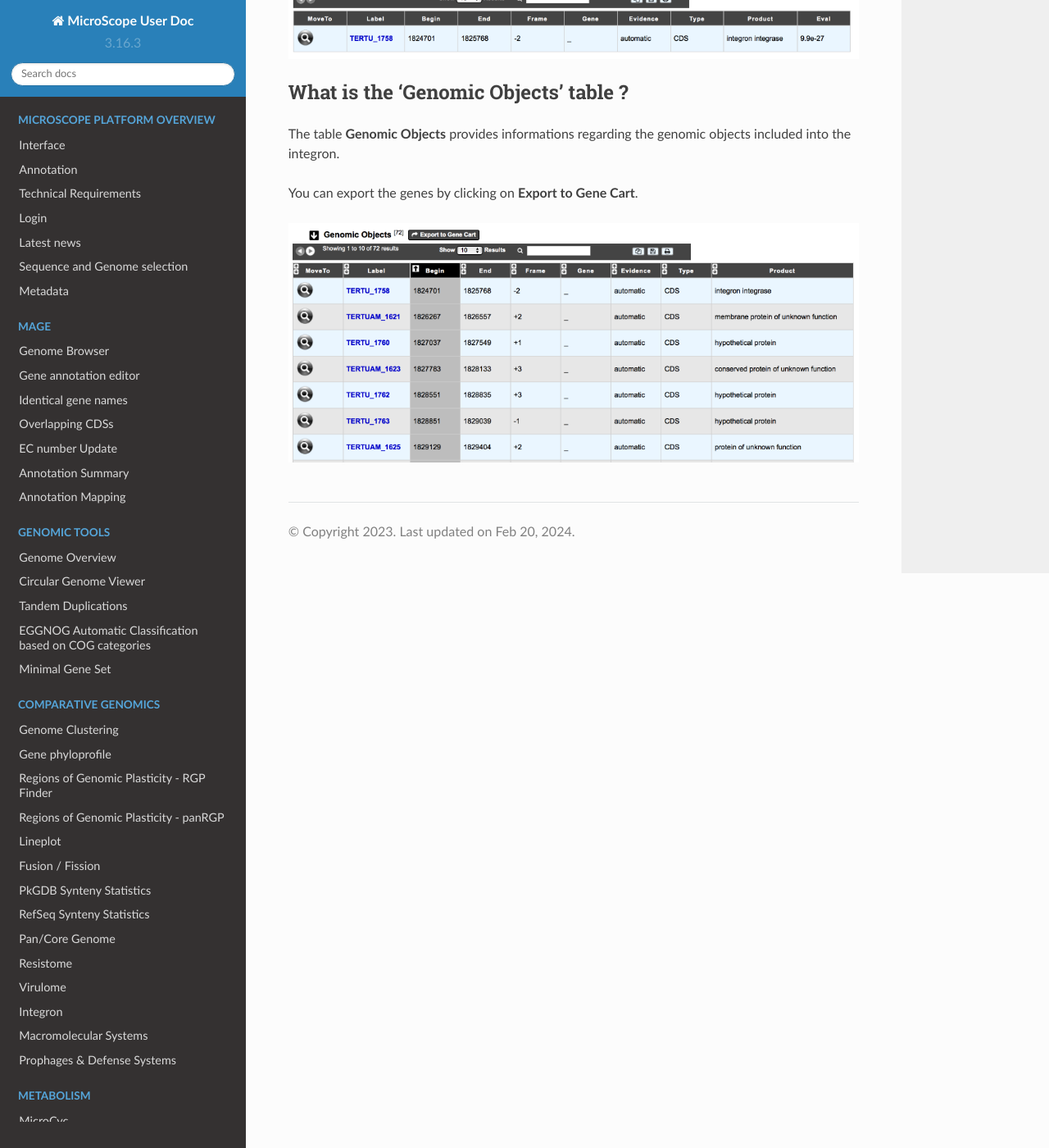
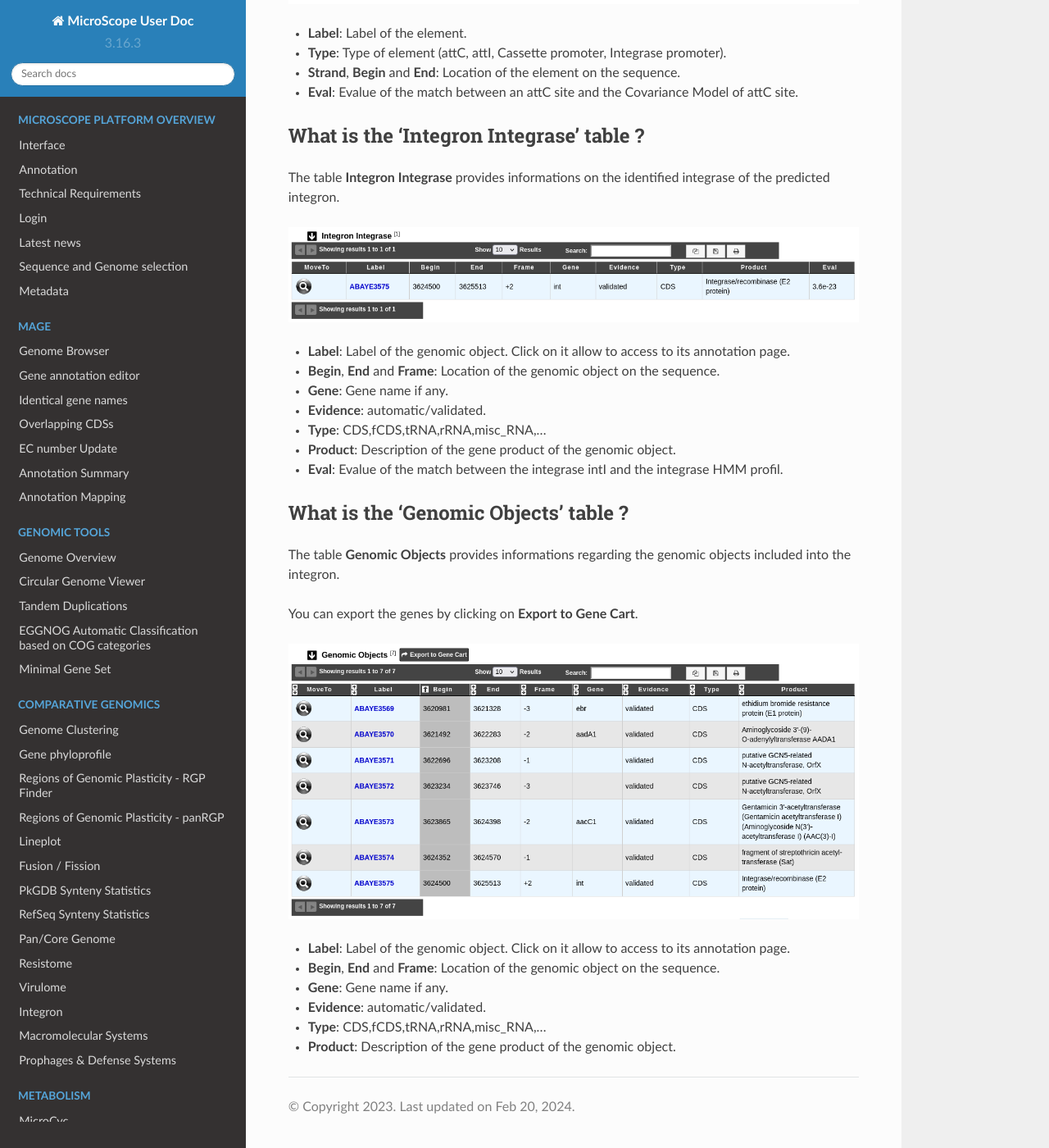
Before and after one commit to labgem/microscope-user-doc, a Sphinx documentation site: the page built from docs/content/compgenomics/integroncluster.rst, in a window 1280 px wide and 1400 px high, scrolled down 894 px. Shown: the whole window at 82% size. Built offline with Sphinx 7.4.7 and the Read the Docs theme 2.0.0, drawn with Linux system fonts in a browser that asks for light colours; formulas are drawn with MathJax 3; some of the changed text lies outside the part shown.

Commit message:
[#10349] Update IntegronFinder references, screenshots and captions.

```diff
--- a/docs/content/compgenomics/integroncluster.rst
+++ b/docs/content/compgenomics/integroncluster.rst
@@ -3,6 +3,16 @@
 ####################################
 IntegronFinder cluster visualization
 ####################################
+
+What is IntegronFinder ?
+------------------------
+
+Know more about `IntegronFinder <https://integronfinder.readthedocs.io/en/v2.0.2/>`_.
+
+**Reference:**
+
+`Néron B. et al. 2022. IntegronFinder 2.0: Identification and Analysis of Integrons across Bacteria, with a Focus on Antibiotic Resistance in Klebsiella. Microorganisms vol. 10,4 700. <https://doi.org/10.3390/microorganisms10040700>`_
+
 
 How to explore an Integron cluster ?
 ------------------------------------
@@ -15,7 +25,12 @@
 
 The table **Integron Elements** shows all attachment sites (**attC**, **attI**) and promoters (**Pc**, **Pi**) identified in the predicted integron.
 
-.. image:: img/integron_elements.png
+.. image:: img/integronfinder2_elementtab.png
+
+* **Label**: Label of the element.
+* **Type**: Type of element (attC, attI, Cassette promoter, Integrase promoter).
+* **Strand**, **Begin** and **End**: Location of the element on the sequence.
+* **Eval**: Evalue of the match between an attC site and the Covariance Model of attC site.
 
 
 What is the 'Integron Integrase' table ?
@@ -23,7 +38,15 @@
 
 The table **Integron Integrase** provides informations on the identified integrase of the predicted integron.
 
-.. image:: img/integron_integrase.png
+.. image:: img/integronfinder2_integrasetab.png
+
+* **Label**: Label of the genomic object. Click on it allow to access to its annotation page.
+* **Begin**, **End** and **Frame**: Location of the genomic object on the sequence.
+* **Gene**: Gene name if any.
+* **Evidence**: automatic/validated.
+* **Type**: CDS,fCDS,tRNA,rRNA,misc_RNA,...
+* **Product**: Description of the gene product of the genomic object.
+* **Eval**: Evalue of the match between the integrase intI and the integrase HMM profil.
 
 
 What is the 'Genomic Objects' table ?
@@ -33,4 +56,11 @@
 
 You can export the genes by clicking on **Export to Gene Cart**.
 
-.. image:: img/integron_GO.png
+.. image:: img/integronfinder2_GOtab.png
+
+* **Label**: Label of the genomic object. Click on it allow to access to its annotation page.
+* **Begin**, **End** and **Frame**: Location of the genomic object on the sequence.
+* **Gene**: Gene name if any.
+* **Evidence**: automatic/validated.
+* **Type**: CDS,fCDS,tRNA,rRNA,misc_RNA,...
+* **Product**: Description of the gene product of the genomic object.
```
Also changed, not shown: docs/content/compgenomics/integron.rst (+8 -8 lines), docs/content/mage/info.rst (+8 -12 lines), docs/content/compgenomics/img/integronFinder_prediction.png (deleted), docs/content/compgenomics/img/integron_GO.png (deleted), docs/content/compgenomics/img/integron_elements.png (deleted), docs/content/compgenomics/img/integron_integrase.png (deleted), docs/content/compgenomics/img/integronfinder2_GOtab.png (added), docs/content/compgenomics/img/integronfinder2_clustertab.png (added), docs/content/compgenomics/img/integronfinder2_elementtab.png (added), docs/content/compgenomics/img/integronfinder2_integrasetab.png (added), docs/content/mage/img/integronFinder_integrase.png (deleted), docs/content/mage/img/integronfinder2_restab.png (added).
